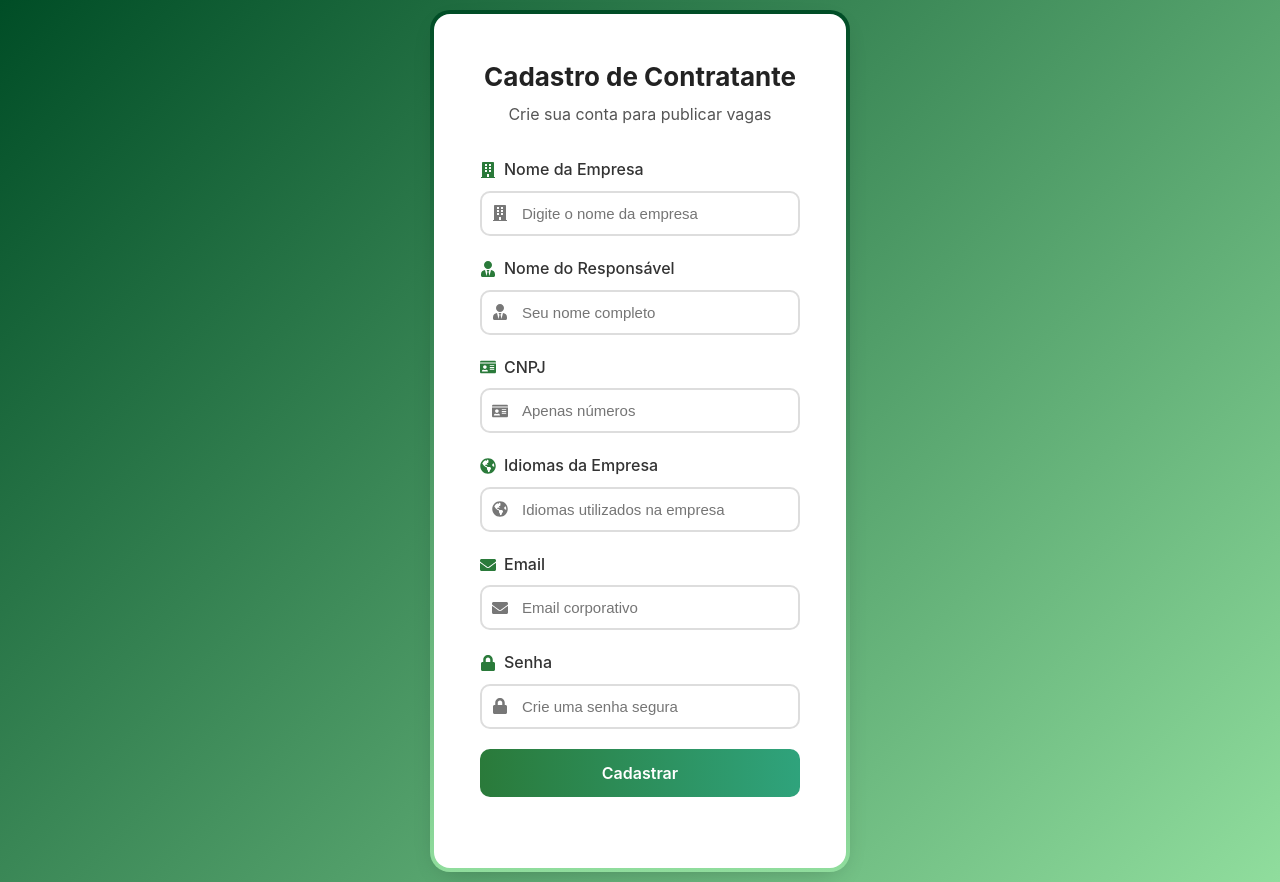
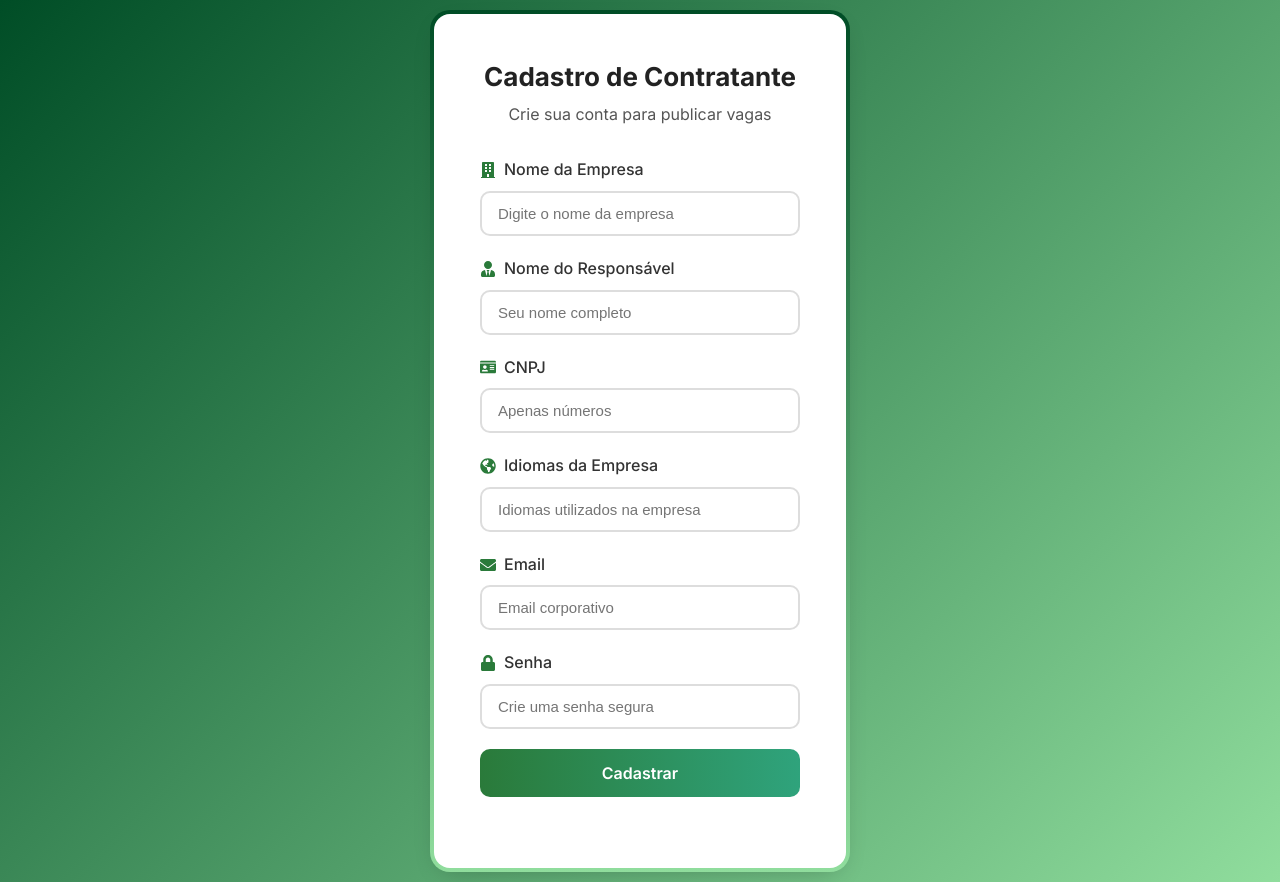
Before and after one commit to MatheusEnSR/FreelaWay, a React (Vite) app in the folder frontend/: page /cadastroc in a window 1280 px wide. Built offline with nearby package versions, Linux system fonts and the light colour scheme.

Commit message:
removendo icones de dentro dos inputs, adicionando div card-escolha, ajustando bug das imagens

```diff
--- a/frontend/src/Components/NavBar/navbar.jsx
+++ b/frontend/src/Components/NavBar/navbar.jsx
@@ -1,6 +1,6 @@
 import './navbar.css';
 import React, { useState } from "react";
-import Logo from '../../Assets/Logo/logo.png';
+import Logo from '../../Assets/Logo/Logo.png';
 import { Link, useLocation } from "react-router-dom";
 
 // Ícones do react
--- a/frontend/src/Pages/Cadastro/cadaplicante.jsx
+++ b/frontend/src/Pages/Cadastro/cadaplicante.jsx
@@ -55,85 +55,75 @@ const CadastroAplicante = () => {
             <label>
               <FaUser className="input-icon" /> Nome Completo
             </label>
-            <div className="input-with-icon">
-              <FaUser className="input-icon-inside" />
             <input
               type="text"
               name="nome"
               value={formData.nome}
               onChange={handleChange}
+              className="form-input"
               placeholder='Digite seu nome completo'
               required
             />
-            </div>
           </div>
 
           <div className="form-group">
             <label>
               <FaLanguage className="input-icon" /> Idiomas
             </label>
-            <div className="input-with-icon">
-              <FaLanguage className="input-icon-inside" />
             <input
               type="text"
               name="idioma"
               value={formData.idioma}
               onChange={handleChange}
+              className="form-input"
               placeholder='Ex: Português, Inglês, Espanhol'
               required
             />
-            </div>
           </div>
 
           <div className="form-group">
             <label>
               <FaIdCard className="input-icon" /> CPF
             </label>
-            <div className="input-with-icon">
-              <FaIdCard className="input-icon-inside" />
             <input
               type="text"
               name="cpf"
               value={formData.cpf}
               onChange={handleChange}
+              className="form-input"
               placeholder='Apenas números'
               required
             />
-            </div>
           </div>
 
           <div className="form-group">
             <label>
               <FaEnvelope className="input-icon" /> Email
             </label>
-            <div className="input-with-icon">
-              <FaEnvelope className="input-icon-inside" />
             <input
               type="email"
               name="email"
               value={formData.email}
               onChange={handleChange}
+              className="form-input"
               placeholder='seu@email.com'
               required
             />
-            </div>
           </div>
 
           <div className="form-group">
             <label>
               <FaLock className="input-icon" /> Senha
             </label>
-            <div className="input-with-icon">
-              <FaLock className="input-icon-inside" />
             <input
               type="password"
               name="senha"
               value={formData.senha}
               onChange={handleChange}
+              className="form-input"
               placeholder='Crie uma senha segura'
               required
             />
-            </div>
           </div>
 
           <button type="submit" className="login-button" disabled={isLoading}>
--- a/frontend/src/Pages/Cadastro/cadastro.css
+++ b/frontend/src/Pages/Cadastro/cadastro.css
@@ -1,4 +1,4 @@
-/* Estilos para os ícones dos formulários */
+/* Estilos para os formulários */
 .form-group {
   margin-bottom: 20px;
 }
@@ -17,21 +17,7 @@
   font-size: 16px;
 }
 
-.input-with-icon {
-  position: relative;
-  display: flex;
-  align-items: center;
-}
-
-.input-icon-inside {
-  position: absolute;
-  left: 12px;
-  color: #777;
-  font-size: 16px;
-}
-
-.input-with-icon input {
-  padding-left: 40px !important;
+.form-input {
   width: 100%;
   padding: 12px 16px;
   border: 2px solid #ddd;
@@ -41,7 +27,7 @@
   box-sizing: border-box;
 }
 
-.input-with-icon input:focus {
+.form-input:focus {
   outline: none;
   border-color: #00c853;
   box-shadow: 0 0 5px rgba(41, 98, 255, 0.4);
--- a/frontend/src/Pages/Cadastro/cadcontratante.jsx
+++ b/frontend/src/Pages/Cadastro/cadcontratante.jsx
@@ -57,102 +57,90 @@ const CadastroContratante = () => {
             <label>
               <FaBuilding className="input-icon" /> Nome da Empresa
             </label>
-            <div className="input-with-icon">
-              <FaBuilding className="input-icon-inside" />
             <input
               type="text"
               name="nomeEmpresa"
               value={formData.nomeEmpresa}
               onChange={handleChange}
+              className="form-input"
               placeholder='Digite o nome da empresa'
               required
             />
-            </div>
           </div>
 
           <div className="form-group">
             <label>
               <FaUserTie className="input-icon" /> Nome do Responsável
             </label>
-            <div className="input-with-icon">
-              <FaUserTie className="input-icon-inside" />
             <input
               type="text"
               name="nomeResponsavel"
               value={formData.nomeResponsavel}
               onChange={handleChange}
+              className="form-input"
               placeholder='Seu nome completo'
               required
             />
-            </div>
           </div>
 
           <div className="form-group">
             <label>
               <FaIdCard className="input-icon" /> CNPJ
             </label>
-            <div className="input-with-icon">
-              <FaIdCard className="input-icon-inside" />
             <input
               type="text"
               name="cnpj"
               value={formData.cnpj}
               onChange={handleChange}
+              className="form-input"
               placeholder='Apenas números'
               required
             />
-            </div>
           </div>
 
           <div className="form-group">
             <label>
               <FaGlobeAmericas className="input-icon" /> Idiomas da Empresa
             </label>
-            <div className="input-with-icon">
-              <FaGlobeAmericas className="input-icon-inside" />
             <input
               type="text"
               name="idiomas"
               value={formData.idiomas}
               onChange={handleChange}
+              className="form-input"
               placeholder='Idiomas utilizados na empresa'
               required
             />
-            </div>
           </div>
 
           <div className="form-group">
             <label>
               <FaEnvelope className="input-icon" /> Email
             </label>
-            <div className="input-with-icon">
-              <FaEnvelope className="input-icon-inside" />
             <input
               type="email"
               name="email"
               value={formData.email}
               onChange={handleChange}
+              className="form-input"
               placeholder='Email corporativo'
               required
             />
-            </div>
           </div>
 
           <div className="form-group">
             <label>
               <FaLock className="input-icon" /> Senha
             </label>
-            <div className="input-with-icon">
-              <FaLock className="input-icon-inside" />
             <input
               type="password"
               name="senha"
               value={formData.senha}
               onChange={handleChange}
+              className="form-input"
               placeholder='Crie uma senha segura'
               required
             />
-            </div>
           </div>
 
           <button type="submit" className="login-button" disabled={isLoading}>
--- a/frontend/src/Pages/Inicio/inicio.jsx
+++ b/frontend/src/Pages/Inicio/inicio.jsx
@@ -4,6 +4,7 @@ import { Link } from "react-router-dom";
 import Navbar from "../../Components/NavBar/navbar.jsx";
 import Footer from "../../Components/Footer/footer.jsx";
 
+// Importando as imagens
 import Estacao from '../../Assets/Belem/Estação.png';
 import Teatro from '../../Assets/Belem/Teatro.png';
 import Veropeso from '../../Assets/Belem/Ver-o-peso.png';
@@ -43,7 +44,7 @@ const Inicio = () => {
         </div>
 
         <div className="escolha">
-          <div className极="card-escolha">
+          <div className="card-escolha">
             <h2>Explore o site!</h2>
             <p>Escolha uma das visões abaixo para navegar:</p>
             <div className="botoes-escolha">
--- a/frontend/src/Pages/Login/login.jsx
+++ b/frontend/src/Pages/Login/login.jsx
@@ -87,19 +87,16 @@ const LoginPage = () => {
             <label htmlFor="email">
               <FaEnvelope className="input-icon" /> Email
             </label>
-            <div className="input-with-icon">
-              <FaEnvelope className="input-icon-inside" />
             <input
               type="email"
               id="email"
               name="email"
               value={formData.email}
               onChange={handleChange}
-                className={errors.email ? 'error' : ''}
+              className={`form-input ${errors.email ? 'error' : ''}`}
               placeholder="Digite seu email"
               disabled={isLoading}
             />
-            </div>
             {errors.email && <span className="error-message">{errors.email}</span>}
           </div>
 
@@ -107,24 +104,21 @@ const LoginPage = () => {
             <label htmlFor="password">
               <FaLock className="input-icon" /> Senha
             </label>
-            <div className="input-with-icon">
-              <FaLock className="input-icon-inside" />
             <input
               type="password"
               id="password"
               name="password"
               value={formData.password}
               onChange={handleChange}
-              className={errors.password ? 'error' : ''}
+              className={`form-input ${errors.password ? 'error' : ''}`}
               placeholder="Digite sua senha"
               disabled={isLoading}
             />
-            </div>
             {errors.password && <span className="error-message">{errors.password}</span>}
           </div>
 
           <div className="form-options">
-           极<label className="checkbox-container">
+            <label className="checkbox-container">
               <input type="checkbox" />
               <span className="checkmark"></span>
               Lembrar-me
--- a/frontend/src/index.css
+++ b/frontend/src/index.css
@@ -1,4 +1,6 @@
 /* index.css */
+@import url('https://fonts.googleapis.com/css2?family=Inter:wght@400;500;600;700&display=swap');
+
 :root {
   --primary-color: #004d26;
   --secondary-color: #00b359;
@@ -21,7 +23,7 @@
 body {
   background: var(--light-bg);
   color: var(--text-dark);
-  font-family: 'Inter', -apple-system, BlinkMacSystemFont, 'Segoe UI', 'Roboto', sans-serif;
+  font-family: 'Inter', 'Inter', -apple-system, BlinkMacSystemFont, 'Segoe UI', 'Roboto', sans-serif;
   line-height: 1.6;
 }
 
@@ -63,6 +65,3 @@ button {
 .btn-primary:hover {
   background: var(--secondary-color);
 }
-
-/* Adicione a fonte Inter (ou use uma alternativa) */
-@import url('https://fonts.googleapis.com/css2?family=Inter:wght@400;500;600;700&display=swap');
```
Lines whose indentation alone changed are shown as unchanged.
